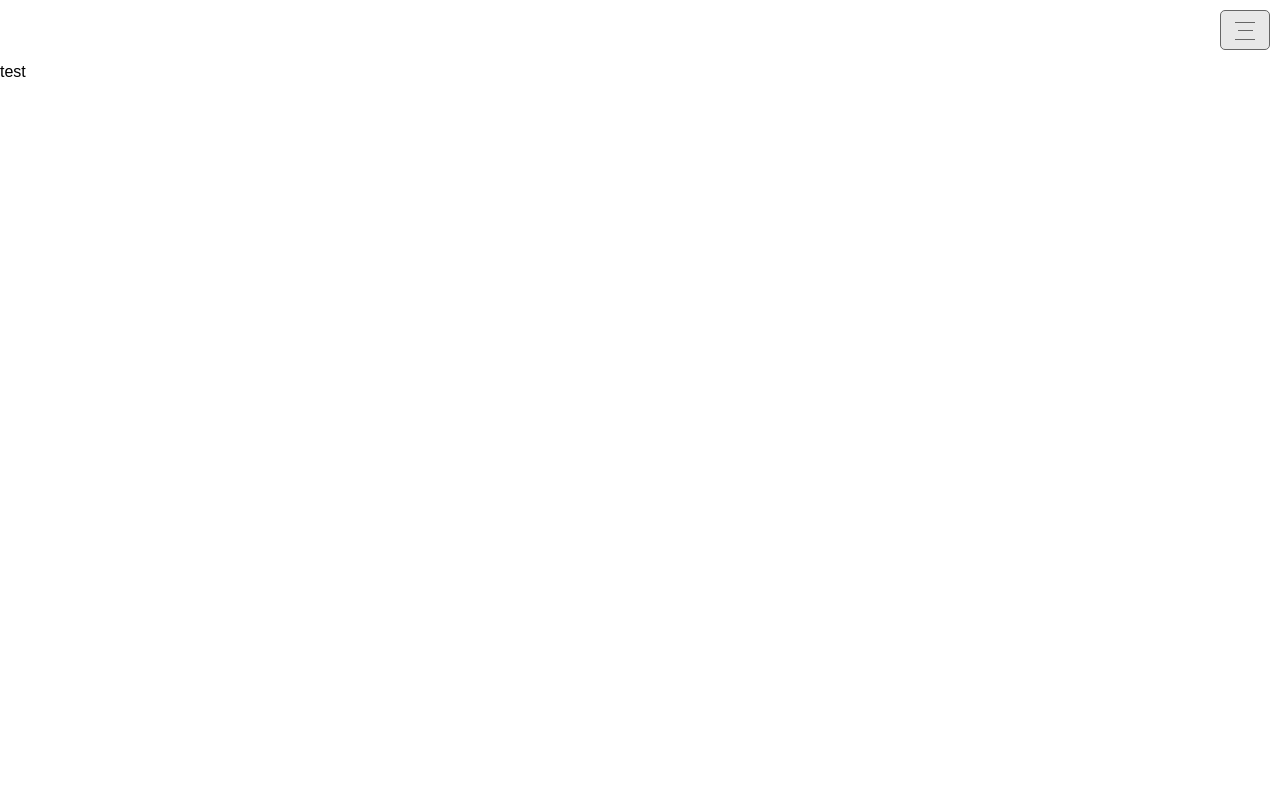
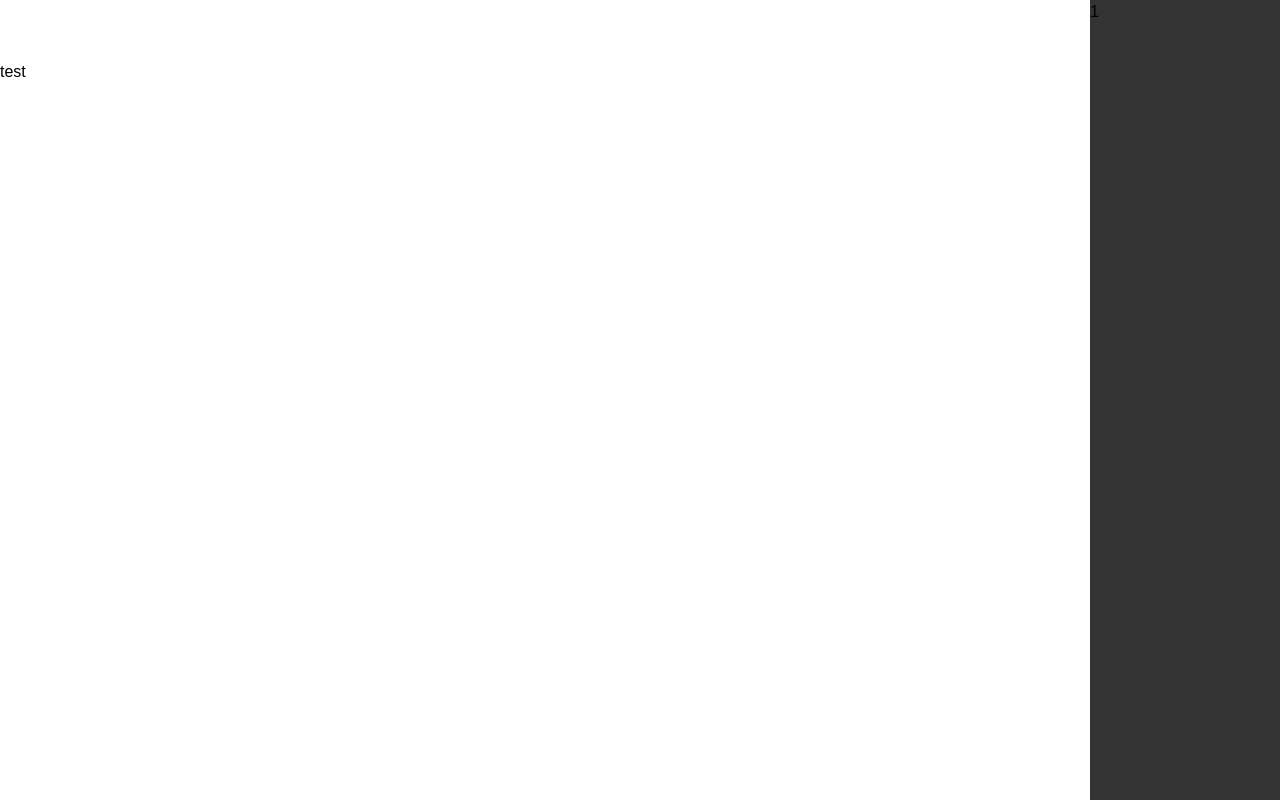
Before and after one commit to W-Ace/Neutec, a Vue app: page / in a window 1280 px wide. Both pictures are taken after a click on the element 1245 px from the left and 30 px from the top of the page. Built offline with nearby package versions, Linux system fonts and the light colour scheme.

Commit message:
feat(sidebar): finished sidebar transition
1. upgrade eslint dependencied and eslint-plugin-vue because weird error
2. finished sidebar style and switch event

```diff
--- a/package.json
+++ b/package.json
@@ -24,13 +24,13 @@
   },
   "devDependencies": {
     "@types/node": "^20.12.7",
-    "@typescript-eslint/eslint-plugin": "^5.59.2",
+    "@typescript-eslint/eslint-plugin": "^7.7.1",
     "@typescript-eslint/parser": "^7.7.1",
     "@vitejs/plugin-vue": "5.0.4",
     "eslint": "^8.12.0",
     "eslint-config-airbnb-base": "^15.0.0",
     "eslint-plugin-import": "^2.25.4",
-    "eslint-plugin-vue": "^8.2.0",
+    "eslint-plugin-vue": "^8.7.1",
     "husky": "^7.0.4",
     "lint-staged": "^12.3.7",
     "prettier": "^3.2.5",
--- /dev/null
+++ b/src/assets/scss/animation/slide-right.scss
@@ -0,0 +1,27 @@
+@keyframes slide-right {
+  from {
+    transform: translate(0);
+  }
+
+  to {
+    transform: translateX(100%);
+  }
+}
+
+@keyframes slide-right-in {
+  from {
+    transform: translateX(100%);
+  }
+
+  to {
+    transform: translate(0);
+  }
+}
+
+.slide-right-enter-active, .slide-right-leave-active {
+  animation: slide-right-in 0.2s ease-in-out forwards;
+}
+
+.slide-right-enter, .slide-right-leave-active {
+  animation: slide-right 0.2s ease-in-out forwards;
+}
--- /dev/null
+++ b/src/assets/scss/util/z-index.scss
@@ -0,0 +1,2 @@
+$z-index-sidebar-mask: 10;
+$z-index-sidebar: 11;
--- /dev/null
+++ b/src/components/Header/Sidebar/index.vue
@@ -0,0 +1,64 @@
+<template>
+  <transition
+    name="slide-right"
+  >
+    <aside
+      v-show="props.showSidebar"
+      class="sidebar"
+    >
+      1
+    </aside>
+  </transition>
+  <div
+    class="sidebar-mask"
+    :class="showSidebar && 'sidebar-mask--open'"
+    @click="closeSidebar"
+  />
+</template>
+<script lang="ts" setup>
+
+type Props = {
+  showSidebar: boolean
+}
+
+const props = withDefaults(defineProps<Props>(), {
+  showSidebar: false,
+});
+
+const emit = defineEmits<{
+  'update:showSidebar': [isShowSidebar: boolean]
+}>();
+
+const closeSidebar = () => {
+  emit('update:showSidebar', false);
+};
+
+</script>
+<style lang="scss" scoped>
+@import '@/assets/scss/animation/slide-right.scss';
+@import '@/assets/scss/util/z-index.scss';
+
+.sidebar {
+  position: fixed;
+  top: 0;
+  right: 0;
+  bottom: 0;
+  z-index: $z-index-sidebar;
+  width: 190px;
+  background: #333;
+}
+
+.sidebar-mask {
+  position: fixed;
+  top: 0;
+  right: 0;
+  bottom: 0;
+  left: 0;
+  z-index: $z-index-sidebar-mask;
+  display: none;
+
+  &.sidebar-mask--open {
+    display: block;
+  }
+}
+</style>
--- a/src/components/Header/index.vue
+++ b/src/components/Header/index.vue
@@ -1,10 +1,19 @@
 <template>
   <header class="header">
-    <Hambuger />
+    <Hambuger @click="handleShowSidebar(true)" />
   </header>
+  <Sidebar v-model:showSidebar="showSidebar" />
 </template>
 <script lang="ts" setup>
+import { ref } from 'vue';
 import Hambuger from '@/components/Header/Hamburger/index.vue';
+import Sidebar from '@/components/Header/Sidebar/index.vue';
+
+const showSidebar = ref(false);
+
+const handleShowSidebar = (isShowSidebar: boolean) => {
+  showSidebar.value = isShowSidebar;
+};
 </script>
 <style lang="scss" scoped>
 .header {
```
Also changed, not shown: .eslintrc.cjs, 1 other file (tests, documents, lock files or other folders).
